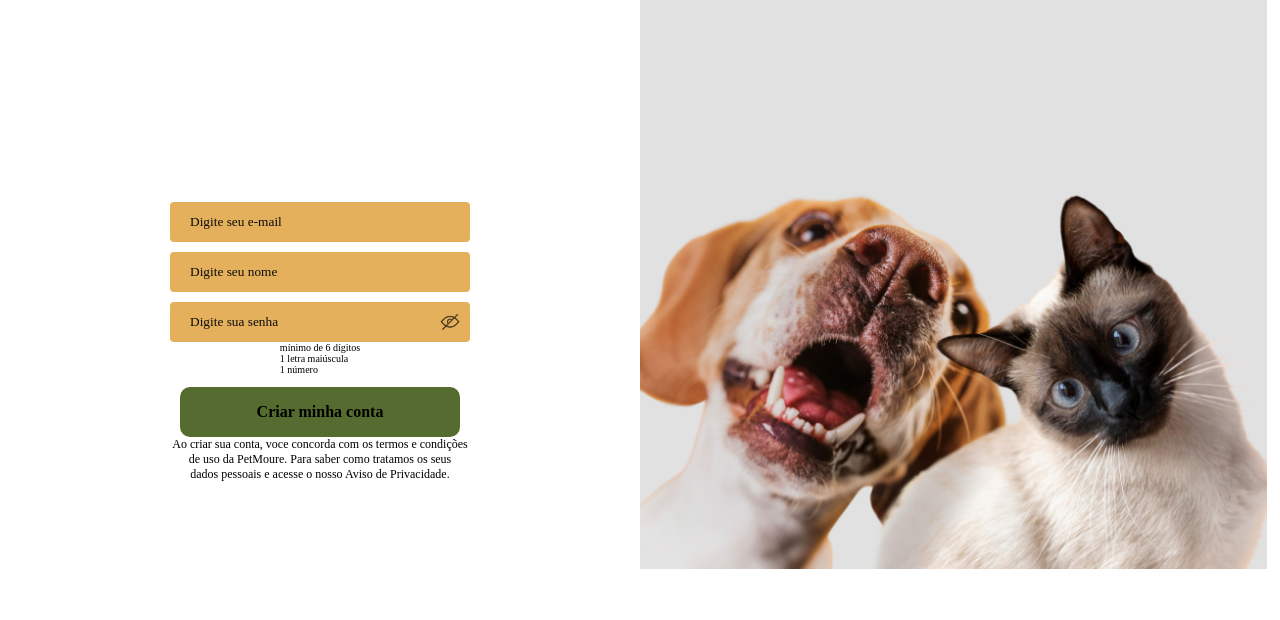
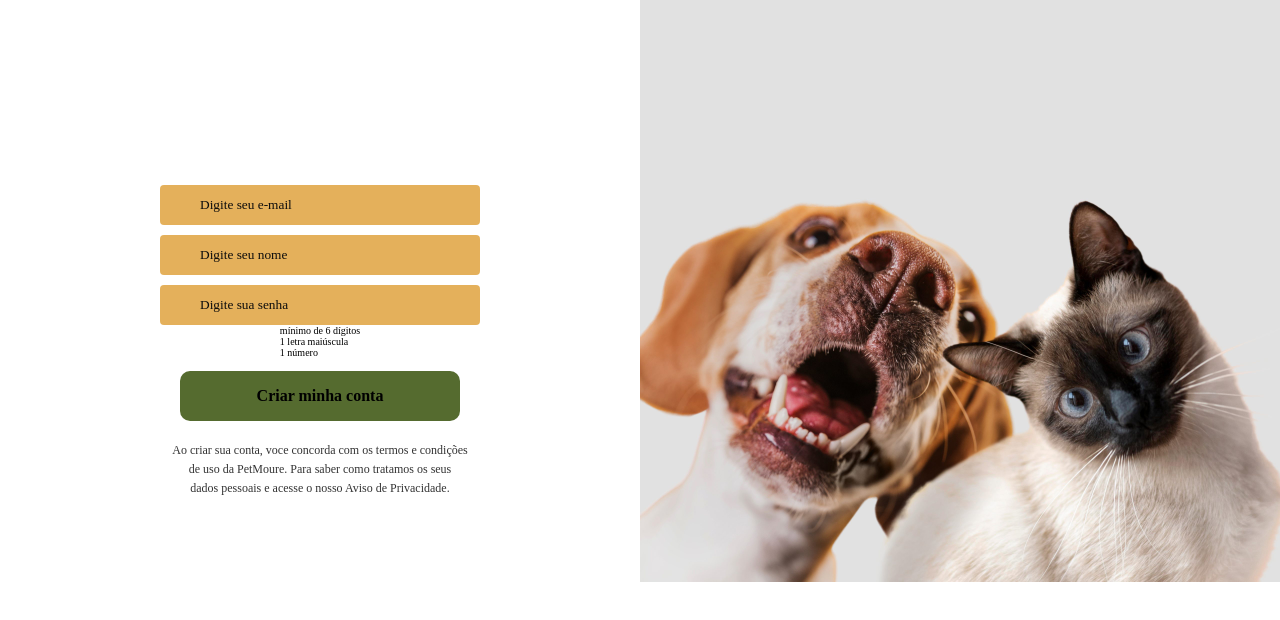
Before and after one commit to ASTR0SC0MPANY/petmoure, a plain HTML site: page Code/Tela de cadastro/Cadastro.html in a window 1280 px wide. Shown: the part 138-758 px from the top of the page. Drawn offline with Linux system fonts and the light colour scheme; a web font is replaced by a local one.

Commit message:
atualizações no cadastro
feitas atualizações e melhorias na funcionalidade do cadastro

```diff
--- a/Code/Tela de cadastro/Cadastro.css
+++ b/Code/Tela de cadastro/Cadastro.css
@@ -15,7 +15,7 @@ input::placeholder{
 }
 
 .password img{
-    width: 40px;
+    width: 0px;
     opacity: 70%;
     position: absolute;
     margin-left: 260px;
@@ -26,7 +26,6 @@ input::placeholder{
     display: flex;
     justify-content: start;
     margin-left: -300;
-
 }
 
 .cadastro{
@@ -39,19 +38,19 @@ input::placeholder{
     height: 100%;
     width: 50%;
     background-color: #ffffff;
-
 }
 
 .informes{
+    text-align: center;
+    margin-top: 20px;
     font-size: 12px;
-    justify-content: center;
-    text-align: center;
-    letter-spacing: 0.3
+    line-height: 1.6;
+    color: #333;
 }
 
 .imagemdospets img{
     justify-content: center;
     float: left;
-    width: 49%;
+    width: 50%;
     background-size: cover;
 }
--- a/Code/Tela de login/Login.css
+++ b/Code/Tela de login/Login.css
@@ -55,7 +55,7 @@ main{
 }
 
 input{
-    padding-left: 20px;
+    padding-left: 40px;
     border-radius: 4px;
     width: 280px;
     height: 40px;
```
Also changed, not shown: Code/Tela de cadastro/Cadastro.js (+31 -0 lines).
